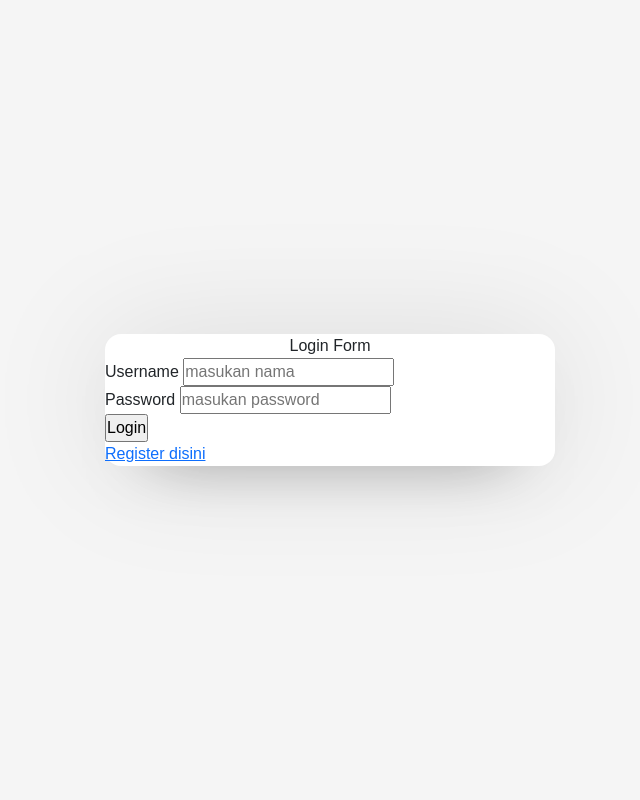
After one commit to norlaklep/POS-Dnn, a PHP site: page /index.php in a window 1280 px wide. The commit adds this page. Shown: the whole page, without its empty margins (310-950 px from the left). Run offline with PHP 8.4, Linux system fonts and the light colour scheme.

Commit message:
episode 2

```diff
--- a/include/auth.php
+++ /dev/null
@@ -1,5 +0,0 @@
-<?php
-
-if (!isset($_SESSION['sessionId'])) {
-    header("Location:../index.php");
-}
--- /dev/null
+++ b/index.php
@@ -0,0 +1,47 @@
+<!DOCTYPE html>
+<html lang="en">
+
+<head>
+    <meta charset="UTF-8">
+    <meta name="viewport" content="width=device-width, initial-scale=1.0">
+    <title>Sistem Managemen Apotek</title>
+    <!--Boostrap CSS-->
+    <link rel="stylesheet" href="dist\css\bootstrap.min.css">
+    <!-- Custom CSS-->
+    <link rel="stylesheet" href="dist\css\style.css">
+</head>
+
+<body>
+    <!-- WRAPPER-->
+    <div class="wrapper">
+        <section>
+            <center>
+                Login Form
+            </center>
+            <!--Form Login-->
+            <form action="" class="header" method="post">
+                <div class="field input">
+                    <label for="">Username</label>
+                    <input type="text" name="username" placeholder="masukan nama">
+                </div>
+
+                <div class="field input">
+                    <label for="">Password</label>
+                    <input type="text" name="password" placeholder="masukan password">
+                </div>
+                <div class="field button">
+                    <input type="submit" name="submit" value="Login">
+                </div>
+                <div class="error-text">
+
+                </div>
+                <a href="register.php" class="link">Register disini</a>
+            </form>
+            <!--Form Login-->
+
+        </section>
+    </div>
+    <!--WRAPPER-->
+</body>
+
+</html>
```
Also changed, not shown: include/logout.php (deleted, +0 -8 lines), register.php (renamed from index.html, +17 -7 lines), README.md.
